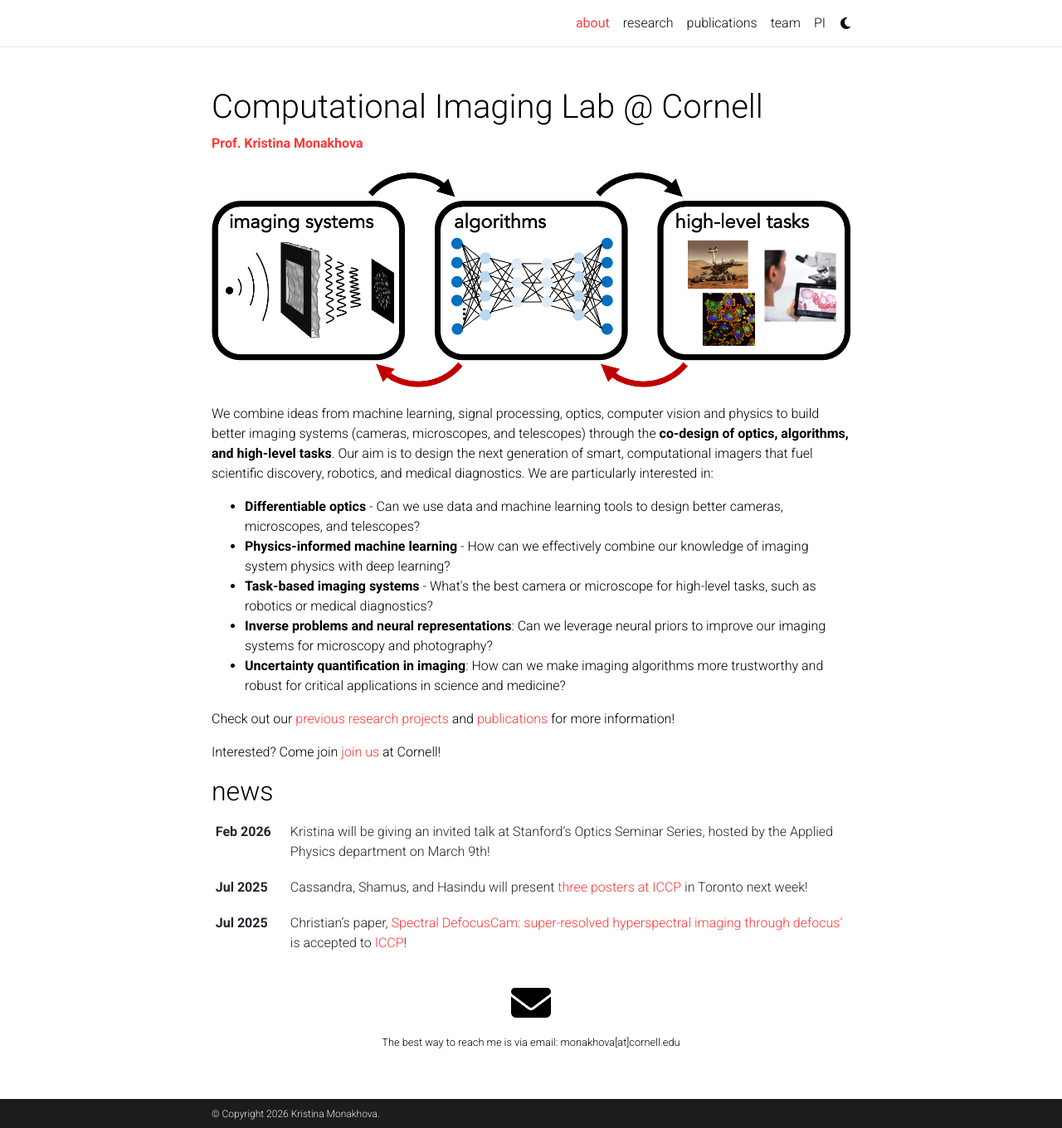
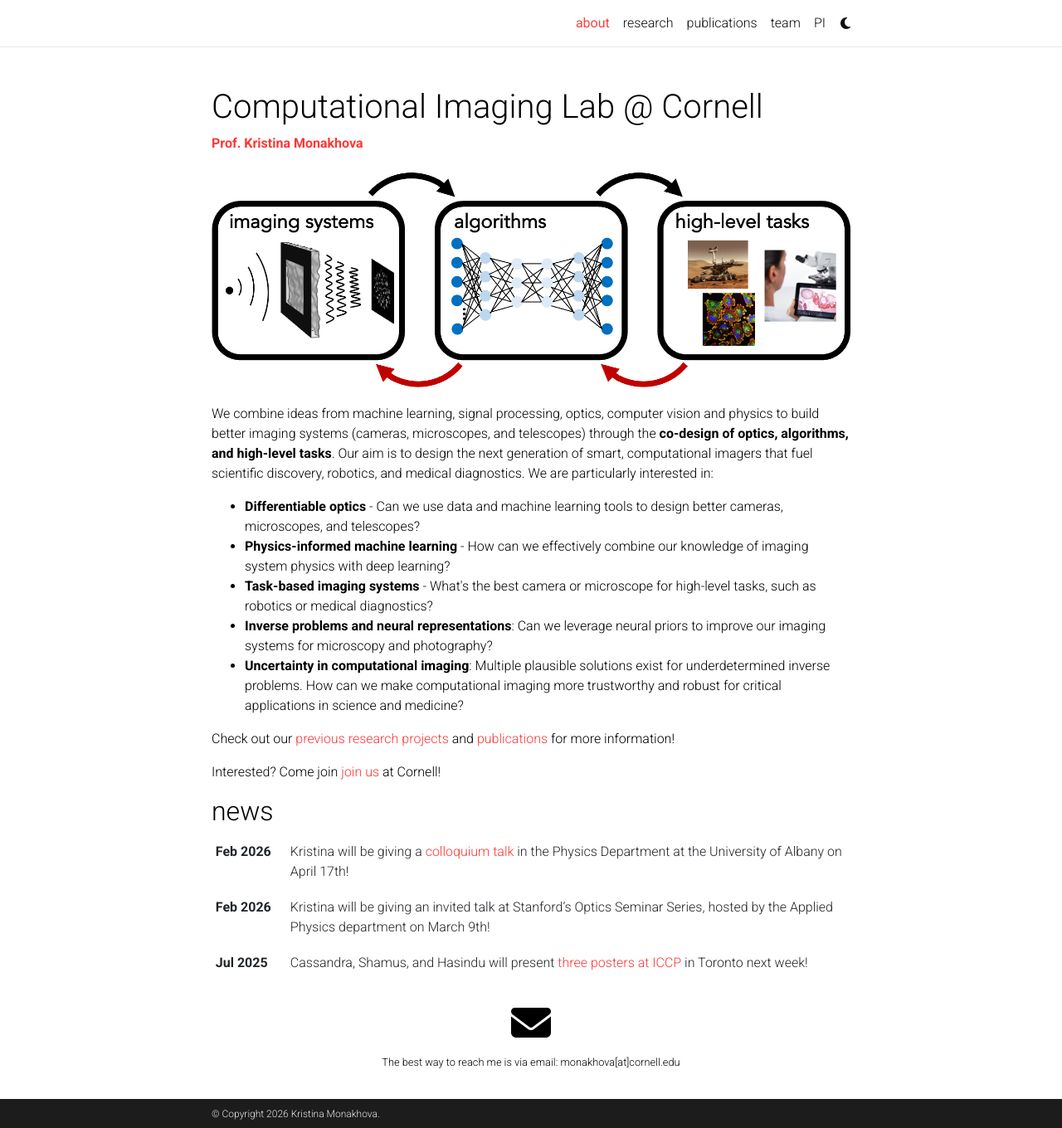
Before and after one commit to monakhova/monakhova.github.io, a Jekyll site: the page built from _pages/about.md, in a window 1280 px wide and 1360 px high. Shown: the whole window at 83% size. Built offline with Jekyll 4.4.1, drawn with Linux system fonts in a browser that asks for light colours; full-size pictures stand in for the smaller copies a plugin makes; comment, search, counter and statistics services are not loaded; a style sheet for code colours, icons or effects is not loaded.

```diff
--- a/_data/past_projects_description.yml
+++ b/_data/past_projects_description.yml
@@ -4,5 +4,5 @@
 - description: Deep learning can seem like an uninterpretable black box. In our work, we combine knowledge of imaging system physics to improve deep learning-based image reconstruction methods, making them faster, better, and more interpretable. Using physics-based machine learning, we can push the limits of our computational cameras. In the projects below, we show how these methods can allow cameras to see in the darkest conditions (under starlight with no moon present), can speed up algorithms for 3D microscopy by 1,000X, and enable compelling photography with cheap, lensless cameras.
   category: Physics-informed machine learning
 
-- description: As we push our cameras, microscopes, and telescopes to and past their limits, can we still trust these devices enough for scientific and medical applications? Computational imagers rely on algorithms and priors to extract signals and insights from noisy, underdetermined, aberrated, and corrupted measurements. However, these algorithms can be prone to hallucinating, i.e., producing realistic-looking features that are not truly present in the sample. In our work, we leverage uncertainty quantification based on conformal prediction to quickly and accurately predict confidence intervals for recovered images. In the projects below, we show how to quickly and efficiently add uncertainty prediction to any imaging inverse problem, and how to use uncertainty in the loop to speed up adaptive microscopy. These projects are a step towards trustworthy and robust computational imagers.
+- description: As we push our cameras, microscopes, and telescopes to and past their limits, can we still trust these devices enough for scientific and medical applications? Computational imagers rely on algorithms and priors to extract signals and insights from noisy, underdetermined, aberrated, and corrupted measurements. However, these algorithms can be prone to hallucinating, i.e., producing realistic-looking features that are not truly present in the sample. In our work, we leverage conformal prediction to predict confidence intervals for recovered images. In the projects below, we show how to quickly and efficiently add uncertainty prediction to any imaging inverse problem, and how to use uncertainty in the loop to speed up adaptive microscopy. These projects are a step towards trustworthy and robust computational imagers.
   category: Robust and trustworthy imaging
--- a/_pages/about.md
+++ b/_pages/about.md
@@ -20,7 +20,8 @@ We combine ideas from machine learning, signal processing, optics, computer visi
 <li> <span class="font-weight-bold">Physics-informed machine learning</span> - How can we effectively combine our knowledge of imaging system physics with deep learning? </li>
 <li> <span class="font-weight-bold">Task-based imaging systems</span> - What's the best camera or microscope for high-level tasks, such as robotics or medical diagnostics?</li>
 <li> <span class="font-weight-bold">Inverse problems and neural representations</span>: Can we leverage neural priors to improve our imaging systems for microscopy and photography? </li>
-<li> <span class="font-weight-bold">Uncertainty quantification in imaging</span>: How can we make imaging algorithms more trustworthy and robust for critical applications in science and medicine? </li>
+<li> <span class="font-weight-bold">Uncertainty in computational imaging</span>: Multiple plausible solutions exist for underdetermined inverse problems.
+How can we make computational imaging more trustworthy and robust for critical applications in science and medicine? </li>
 </ul>
 
 Check out our <a href='research'>previous research projects</a> and <a href='publications'>publications</a> for more information!
```
Also changed, not shown: _data/team_members.yml (+11 -0 lines), _news/announcement_23.md (added, +8 -0 lines), 1 other file.
